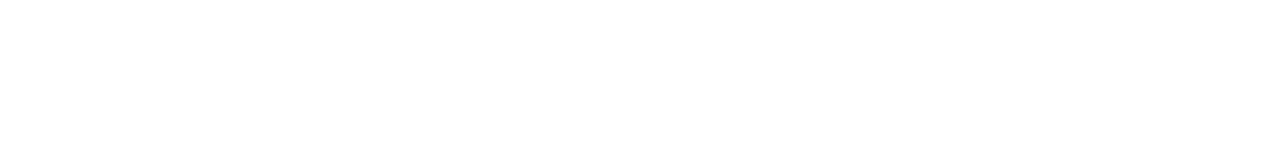
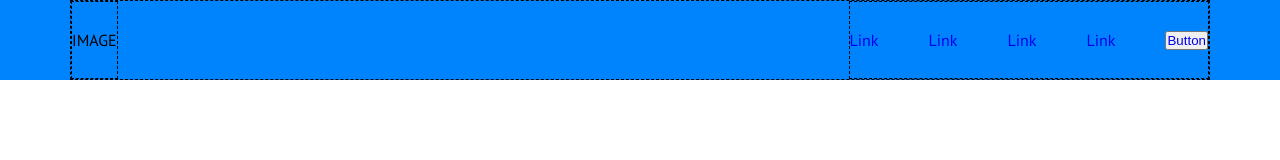
Before and after one commit to Jomar-Navarro/htmlcss-responsive-layout, a plain HTML site: page index.html in a window 1280 px wide. Drawn offline with Linux system fonts and the light colour scheme.

Commit message:
[add] header

```diff
--- a/assets/style/style.css
+++ b/assets/style/style.css
@@ -11,3 +11,68 @@
 body{
   font-family: 'PT Sans', sans-serif;
 }
+
+/*****************
+      RESET
+  *****************/
+
+
+/*****************
+      GENERALS
+  *****************/
+
+.container{
+  margin: 0 auto;
+  max-width: 1140px;
+}
+
+img{
+  max-width: 100%;
+}
+
+.debug{
+  border: 1px dashed black;
+}
+
+.d-flex{
+  display: flex;
+}
+
+li{
+  list-style: none;
+}
+
+a{
+  text-decoration: none;
+}
+
+/*****************
+      GENERALS
+  *****************/
+
+
+/*****************
+    HEADER
+*****************/
+
+header{
+  height: 80px;
+  background-color: #0084fd;
+}
+
+header .container{
+  height: 100%;
+  justify-content: space-between;
+}
+
+.logo{
+  align-items: center;
+}
+
+.menu{
+  align-items: center;
+}
+
+.menu nav ul li a{
+  padding-right: 50px;
+}
--- a/index.html
+++ b/index.html
@@ -6,10 +6,31 @@
   <link rel="preconnect" href="https://fonts.googleapis.com">
   <link rel="preconnect" href="https://fonts.gstatic.com" crossorigin>
   <link href="https://fonts.googleapis.com/css2?family=PT+Sans:wght@400;700&display=swap" rel="stylesheet">
+  <link rel='stylesheet' href='https://cdnjs.cloudflare.com/ajax/libs/font-awesome/6.5.1/css/all.css' integrity='sha512-tx5+1LWHez1QiaXlAyDwzdBTfDjX07GMapQoFTS74wkcPMsI3So0KYmFe6EHZjI8+eSG0ljBlAQc3PQ5BTaZtQ==' crossorigin='anonymous'/>
   <link rel="stylesheet" href="assets/style/style.css">
   <title>Responsive Layout</title>
 </head>
+
 <body>
+  <header>
+    <div class="container debug d-flex">
+      <div class="logo debug d-flex">IMAGE</div>
 
+      <div class="menu debug d-flex">
+        <nav>
+          <ul class="d-flex">
+            <li><a href="#">Link</a></li>
+            <li><a href="#">Link</a></li>
+            <li><a href="#">Link</a></li>
+            <li><a href="#">Link</a></li>
+          </ul>
+        </nav>
+
+        <button><a href="#">Button</a></button>
+
+      </div>
+    </div>
+  </header>
 </body>
+
 </html>
```
